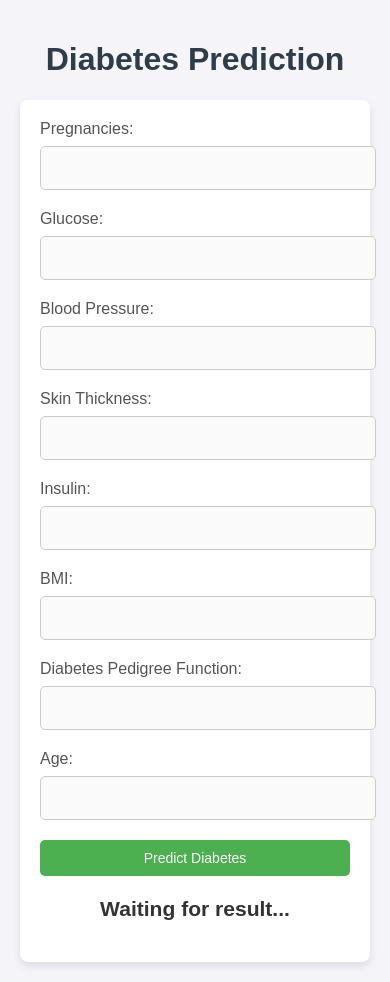
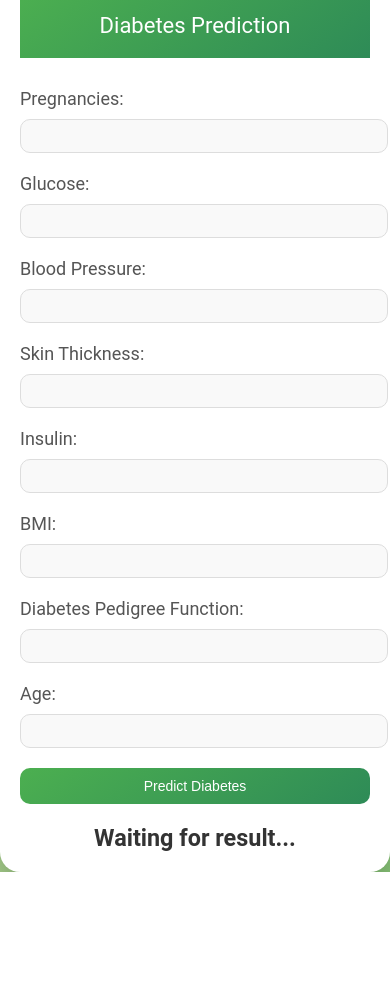
Before and after one commit to Sharmi-saga/ANN-Based-Diabetes-Prediction-Using-Neural-Networks, a Flask app: page / in a window 390 px wide. After the commit the page ends 872 px from the top, so only its background shows below. Run offline with Flask 3, Linux system fonts and the light colour scheme.

Commit message:
update index

```diff
--- a/templates/index.html
+++ b/templates/index.html
@@ -2,88 +2,156 @@
 <html lang="en">
 <head>
     <meta charset="UTF-8">
-    <meta name="viewport" content="width=device-width, initial-scale=1.0">
+    <meta name="viewport" content="width=device-width, initial-scale=1.0, maximum-scale=1.0, user-scalable=no"> <!-- Fix zoom on mobile -->
     <title>Diabetes Prediction</title>
     <style>
         body {
-            font-family: Arial, sans-serif;
-            background-color: #f4f4f9;
+            font-family: 'Roboto', sans-serif;
+            background: linear-gradient(135deg, #a8d08d, #4caf50); /* Soft green gradient */
             margin: 0;
-            padding: 20px;
-            color: #333;
-        }
-
-        h1 {
+            padding: 0;
+            display: flex;
+            justify-content: center;
+            align-items: center;
+            height: 100vh;
             text-align: center;
-            color: #2e3d49;
+            width: 100%;
         }
 
         .form-container {
-            max-width: 600px;
-            margin: 0 auto;
-            padding: 30px;
-            background-color: #fff;
-            border-radius: 8px;
-            box-shadow: 0 4px 8px rgba(0, 0, 0, 0.1);
+            background-color: #ffffff; /* White background for the form */
+            padding: 60px; /* Increased padding */
+            border-radius: 20px; /* More rounded corners */
+            box-shadow: 0 20px 30px rgba(0, 0, 0, 0.2); /* More prominent shadow */
+            max-width: 700px; /* Increased form width */
+            width: 100%;
+            text-align: left;
+        }
+
+        .form-header {
+            background: linear-gradient(145deg, #4caf50, #2e8b57); /* Gradient background for the heading */
+            color: white;
+            font-size: 36px;
+            padding: 20px;
+            margin: 0 0 30px 0;
+            border-radius: 8px 8px 0 0; /* Rounded top corners */
+            font-weight: normal; /* Removed bold */
+            text-align: center;
         }
 
         label {
-            font-size: 16px;
+            display: block;
             color: #555;
-            margin-bottom: 8px;
-            display: block;
+            font-size: 18px;
+            margin-bottom: 10px;
         }
 
         input {
             width: 100%;
-            padding: 12px;
+            padding: 14px;
             margin-bottom: 20px;
             font-size: 16px;
-            border-radius: 5px;
-            border: 1px solid #ccc;
-            background-color: #fafafa;
+            border: 1px solid #ddd;
+            border-radius: 10px;
+            background-color: #f9f9f9;
+            color: #333;
         }
 
         button {
-            background-color: #4CAF50;
+            background: linear-gradient(145deg, #4CAF50, #2e8b57); /* Attractive gradient */
             color: white;
-            font-size: 16px;
-            padding: 12px;
-            border-radius: 5px;
+            font-size: 18px;
+            padding: 14px;
+            border-radius: 10px;
             border: none;
             width: 100%;
             cursor: pointer;
-            transition: background-color 0.3s ease;
-        }
-
-        button:hover {
-            background-color: #45a049;
+            text-align: center;
+            transition: none; /* Removed hover effect */
         }
 
         .result {
             margin-top: 20px;
-            font-size: 18px;
+            text-align: center;
+            font-size: 20px;
+            color: #333;
             font-weight: bold;
-            text-align: center;
-            color: #333;
         }
 
+        .result h3 {
+            margin: 0;
+        }
 
-        @media screen and (max-width: 600px) {
+        /* Responsive Design */
+        @media screen and (max-width: 1024px) {
             .form-container {
-                padding: 20px;
+                padding: 40px;
+                max-width: 90%; /* Ensure form doesn't get too wide on larger screens */
+            }
+
+            .form-header {
+                font-size: 28px;
             }
 
             button {
+                font-size: 16px;
+                padding: 12px;
+            }
+
+            input {
+                font-size: 16px;
+                padding: 12px;
+            }
+        }
+
+        @media screen and (max-width: 768px) {
+            .form-container {
+                padding: 30px;
+                max-width: 80%; /* Reduce form size for tablets */
+            }
+
+            .form-header {
+                font-size: 24px;
+            }
+
+            button {
+                font-size: 14px;
                 padding: 10px;
+            }
+
+            input {
                 font-size: 14px;
+                padding: 10px;
+            }
+        }
+
+        @media screen and (max-width: 480px) {
+            .form-header {
+                font-size: 22px;
+            }
+
+            .form-container {
+                padding: 20px;
+                max-width: 95%; /* Full width on small screens */
+            }
+
+            input {
+                font-size: 14px;
+                padding: 8px;
+            }
+
+            button {
+                font-size: 14px;
+                padding: 10px;
             }
         }
     </style>
 </head>
 <body>
-    <h1>Diabetes Prediction</h1>
     <div class="form-container">
+        <div class="form-header">
+            Diabetes Prediction
+        </div>
         <form action="/predict" method="POST">
             <label for="pregnancies">Pregnancies:</label>
             <input type="number" id="pregnancies" name="pregnancies" required>
@@ -112,7 +180,6 @@
             <button type="submit">Predict Diabetes</button>
         </form>
 
-
         <div class="result">
             <h3>{{ prediction_text if prediction_text else "Waiting for result..." }}</h3>
         </div>
```
